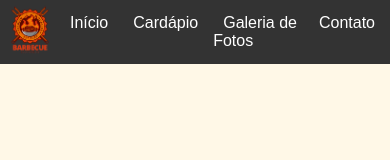
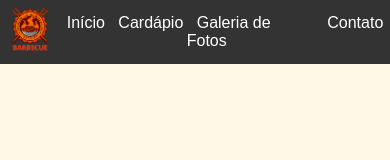
Before and after one commit to KevynMurilo/ChurrascariaHtmlCss, a plain HTML site: page index.html in a window 390 px wide. Shown: the top 160 px of the page. Drawn offline with Linux system fonts and the light colour scheme.

Commit message:
Update style.css

```diff
--- a/style.css
+++ b/style.css
@@ -275,6 +275,10 @@ header {
         padding: 0;
     }
 
+    .nav-links li {
+        margin-right: 5px;
+    }
+
     .logo img {
         max-width: 60px;
     }
@@ -381,7 +385,7 @@ header {
 
     /*NavBar*/
     .nav-links li {
-        margin-right: 5px;
+        margin: -1%;
     }
 
     /*Header*/
```
